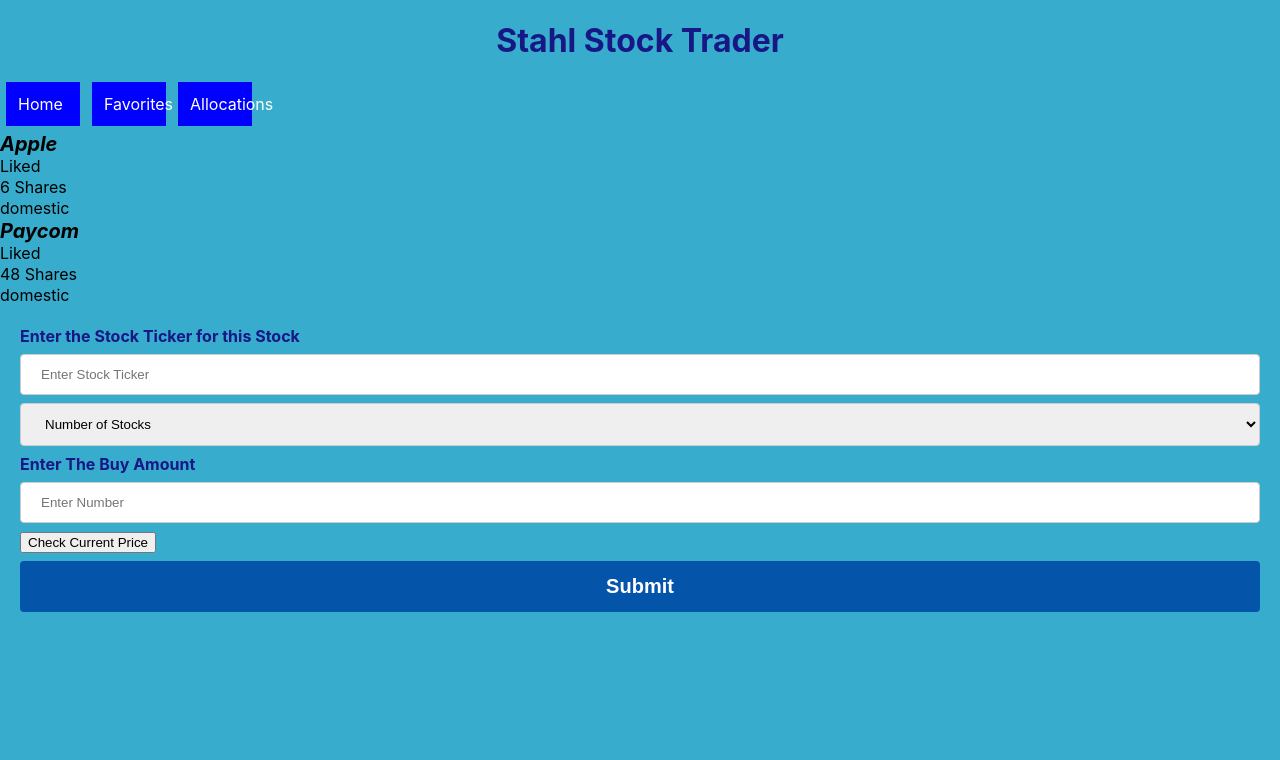
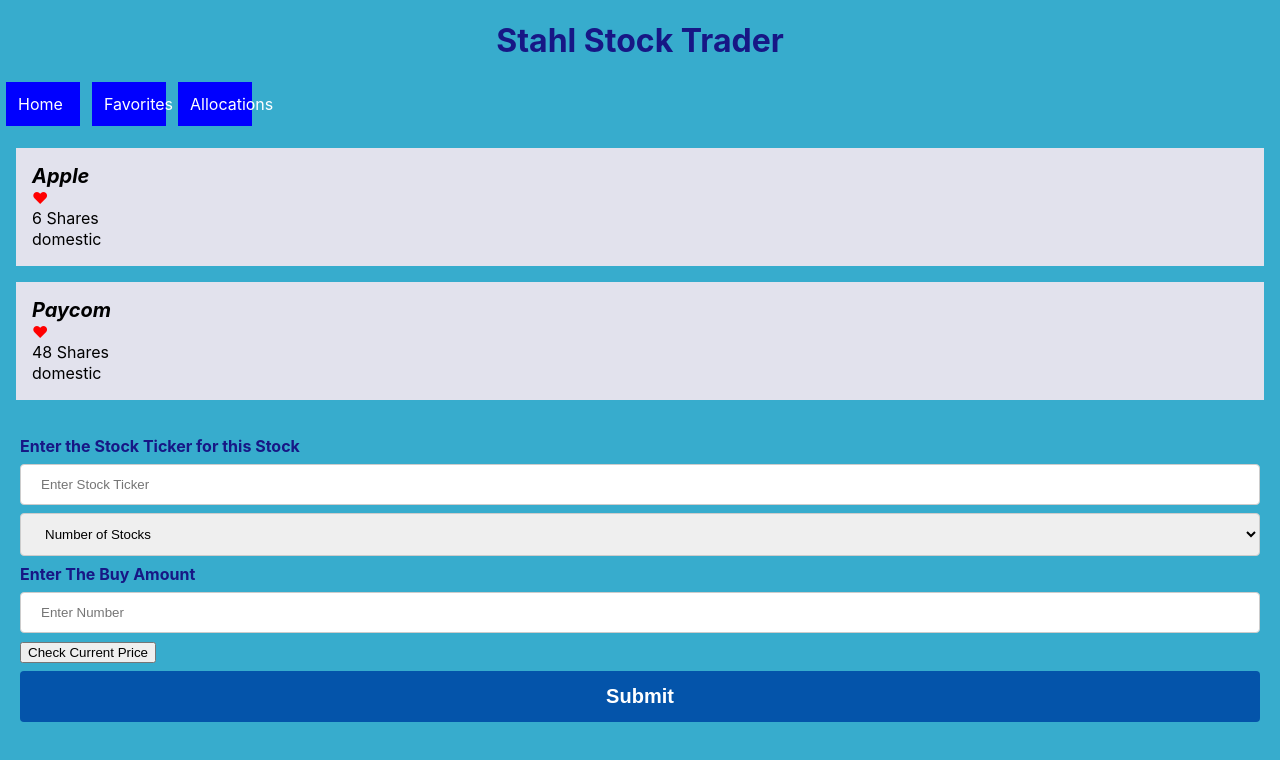
Before and after one commit to Andrewstahl/phase-2-final-project, a React (Create React App) app: page /favorites in a window 1280 px wide. Shown: the top 760 px of the page. Built offline with nearby package versions, Linux system fonts and the light colour scheme; data requests are answered from the project's data file.

Commit message:
Added formatting and functionality for stocks that have been favorited

```diff
--- a/src/Components/Favorites.js
+++ b/src/Components/Favorites.js
@@ -3,7 +3,11 @@
 
 export default function Favorites({ stocks }) {
   const stockElements = stocks.filter(stock => stock.favorite === true).map(stock => {
-    return <Stock key={stock.id} stock={stock} />
+    return (
+      <div className="stockElement">
+        <Stock key={stock.id} stock={stock} />
+      </div>
+    )
   })
 
   return (
--- a/src/Components/Stock.js
+++ b/src/Components/Stock.js
@@ -15,7 +15,7 @@
     <div>
       <div className="stock-title">
         <h4>{name}</h4>
-        <p>{favorite ? "Liked" : "Not Liked"}</p>
+        <span className={favorite ? "activated-heart" : ""}>{favorite ? "♥" : "♡"}</span>
       </div>
       <p>{totalStocks} Shares</p>
       <p>{holdingType}</p>
--- a/src/index.css
+++ b/src/index.css
@@ -91,3 +91,7 @@
   margin-top: 0px ;
   margin-bottom: 1px ;
 }
+
+span.activated-heart {
+  color: red;
+}
```
